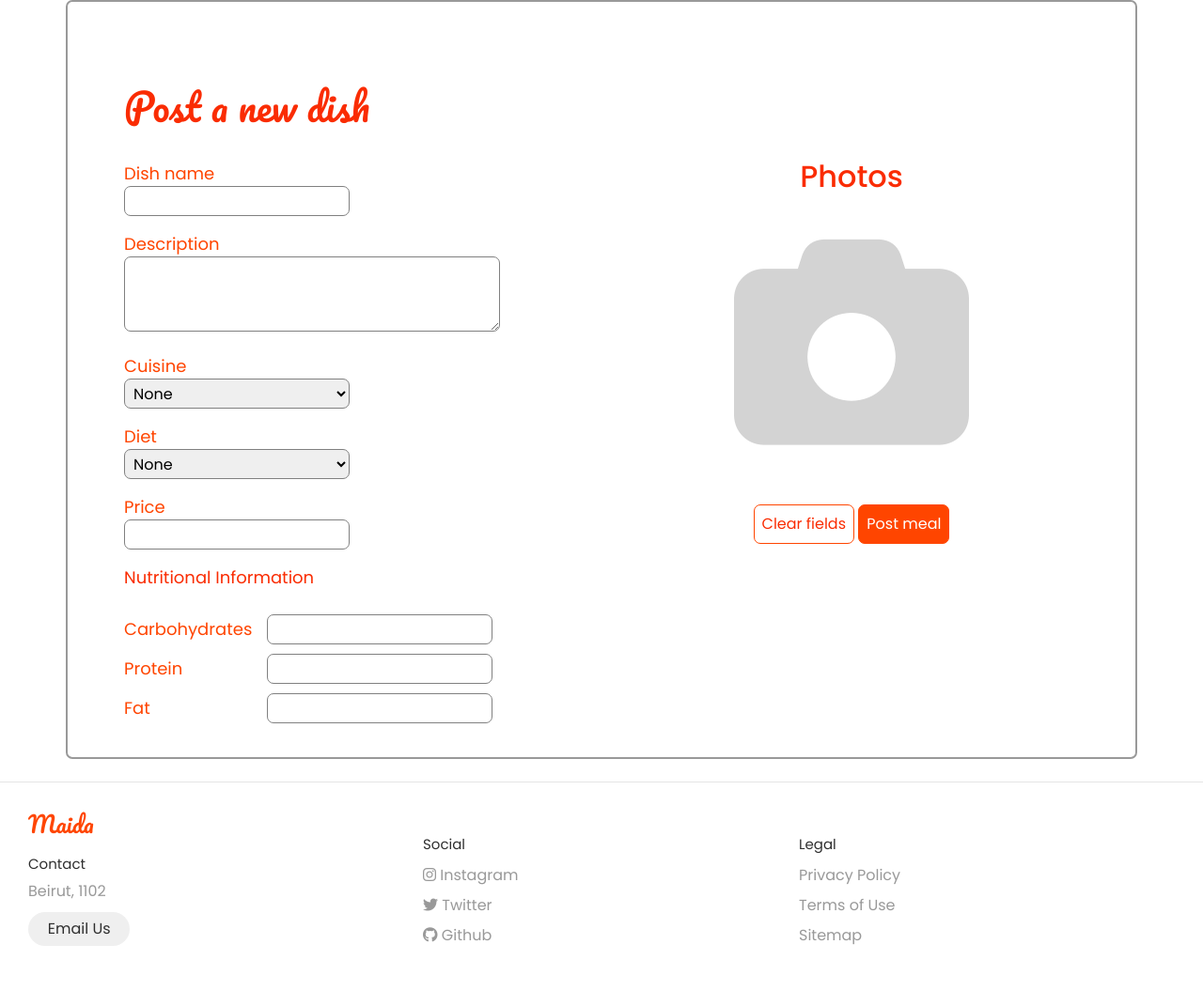
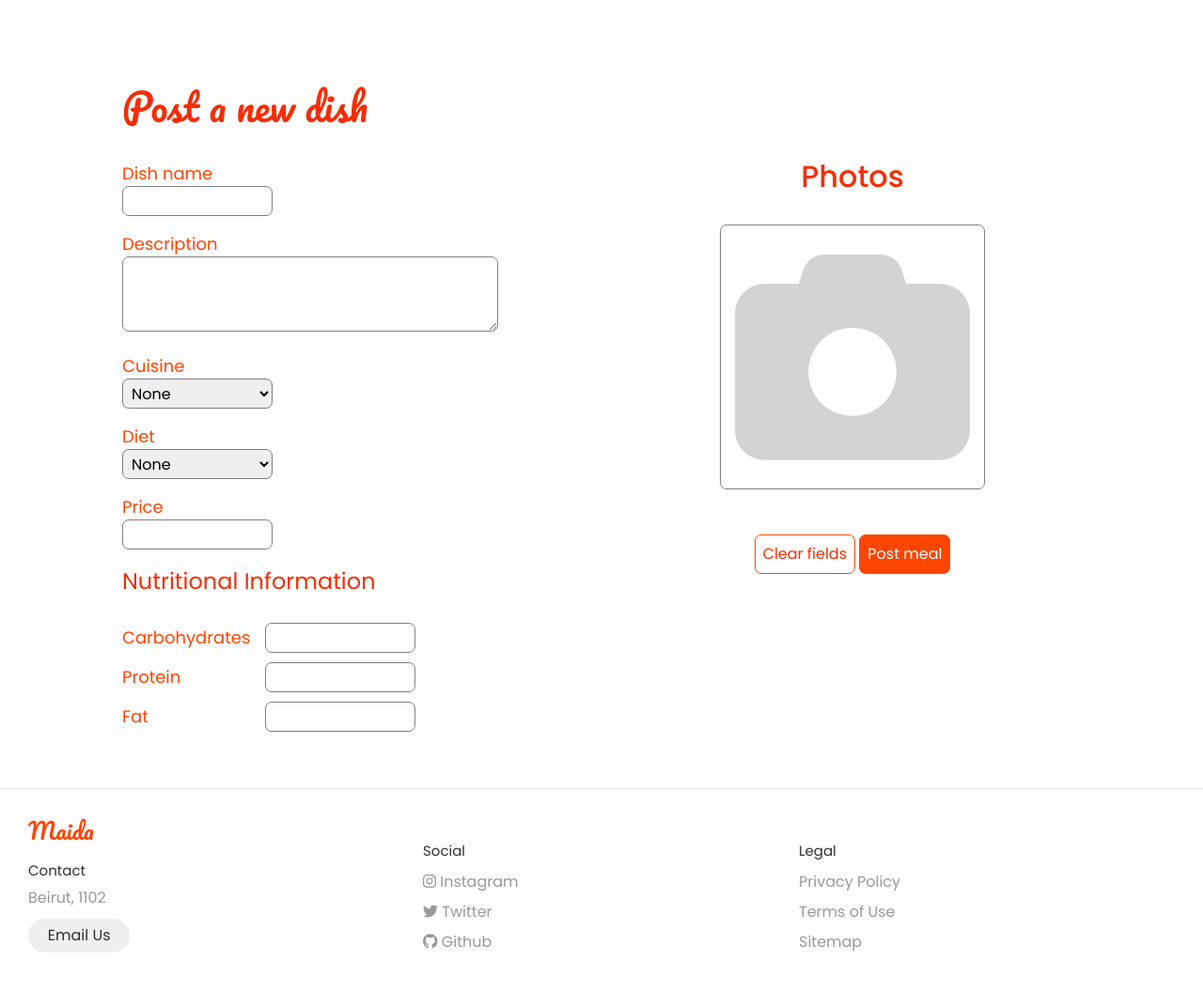
Before and after one commit to JamilAwada/Maida, a PHP site: page /posting.html in a window 1280 px wide. Shown: the part 80-1135 px from the top of the page at 94% size. Run offline with PHP 8.4, Linux system fonts and the light colour scheme.

Commit message:
cleaned up posting

```diff
--- a/posting.css
+++ b/posting.css
@@ -29,10 +29,20 @@ body {
 
 input, textarea, select {
     height: 2rem;
-    width: 15rem;
+    width: 10rem;
     border: 1px solid gray;
     border-radius: 7px;
     text-indent: 5px;
+}
+
+#pic {
+  padding: 15px;
+  border: 1px solid gray;
+  border-radius: 7px;
+}
+
+.apple {
+  transform: scale(0.5);
 }
 
 textarea {
@@ -80,7 +90,6 @@ p > label, p > input {
 }
 
 .container {
-  border: solid 2px #999;
   border-radius: 7px;
 }
 
--- a/posting.html
+++ b/posting.html
@@ -96,7 +96,7 @@
             </div>
 
             <div class="input-container ps-5 my-3">
-              <div class="my-3" style="font-size: large; color: #fa2c02">
+              <div class="my-3" style="font-size: x-large; color: #fa2c02">
                 Nutritional Information
               </div>
               <p>
@@ -120,6 +120,7 @@
           <div class="w-100">
             <h2 class="py-4" style="color: #fa2c02">Photos</h2>
             <i
+              id="pic"
               class="fa-solid fa-camera"
               style="font-size: 250px; color: lightgray"
             ></i>
```
Also changed, not shown: apple.png (added).
